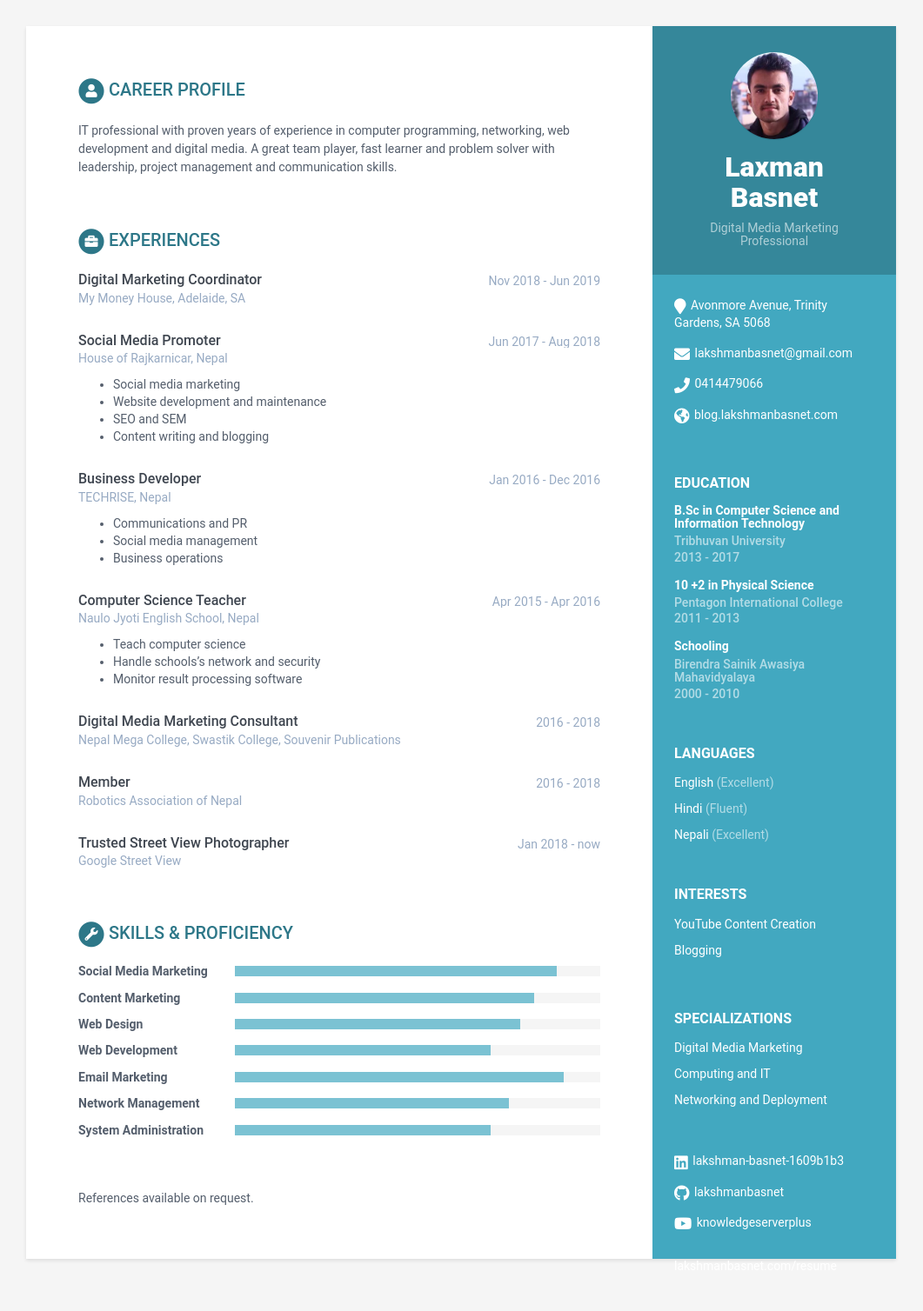
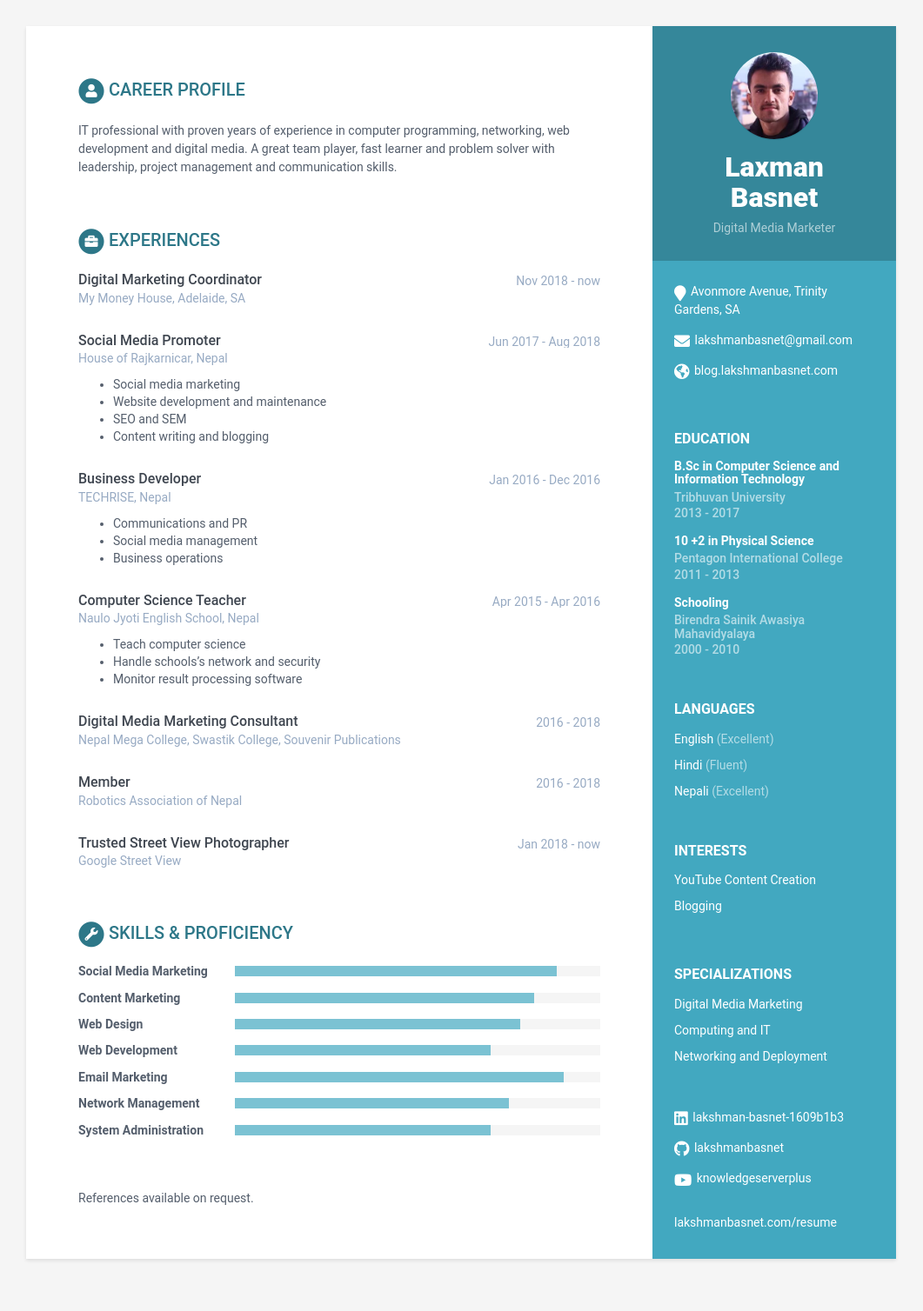
Before and after one commit to lakshmanbasnet/lakshmanbasnet.com, a Jekyll site: the page built from resume.html, in a window 1280 px wide. Shown: the whole page at 87% size, without its empty margins (110-1171 px from the left). Built offline with Jekyll 4.4.1, drawn with Linux system fonts in a browser that asks for light colours.

Commit message:
Update data.yml

```diff
--- a/_data/data.yml
+++ b/_data/data.yml
@@ -8,13 +8,13 @@ sidebar:
 
     # Profile information
     name: Laxman Basnet
-    tagline: Digital Media Marketing Professional
+    tagline: Digital Media Marketer
     avatar: profile.jpg #place a 100x100 picture inside /assets/images/ folder and provide the name of the file below
 
     # Sidebar links
-    address: Avonmore Avenue, Trinity Gardens, SA 5068
+    address: Avonmore Avenue, Trinity Gardens, SA
     email: lakshmanbasnet@gmail.com
-    phone: 0414479066
+    phone:
     website: blog.lakshmanbasnet.com #do not add http://
     linkedin: lakshman-basnet-1609b1b3
     github: lakshmanbasnet
@@ -70,7 +70,7 @@ education:
 
 experiences:
     - role: Digital Marketing Coordinator
-      time: Nov 2018 - Jun 2019
+      time: Nov 2018 - now
       company: My Money House, Adelaide, SA
       details: |
 
```
